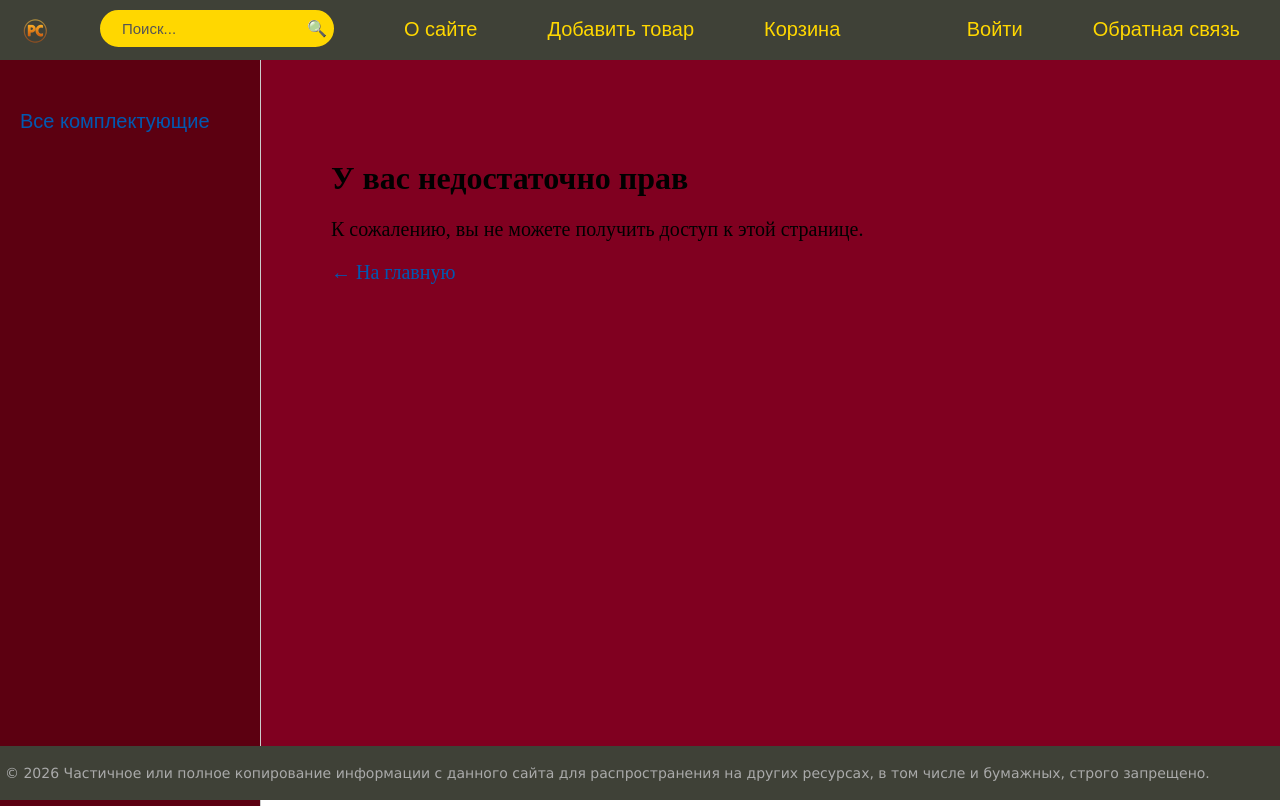
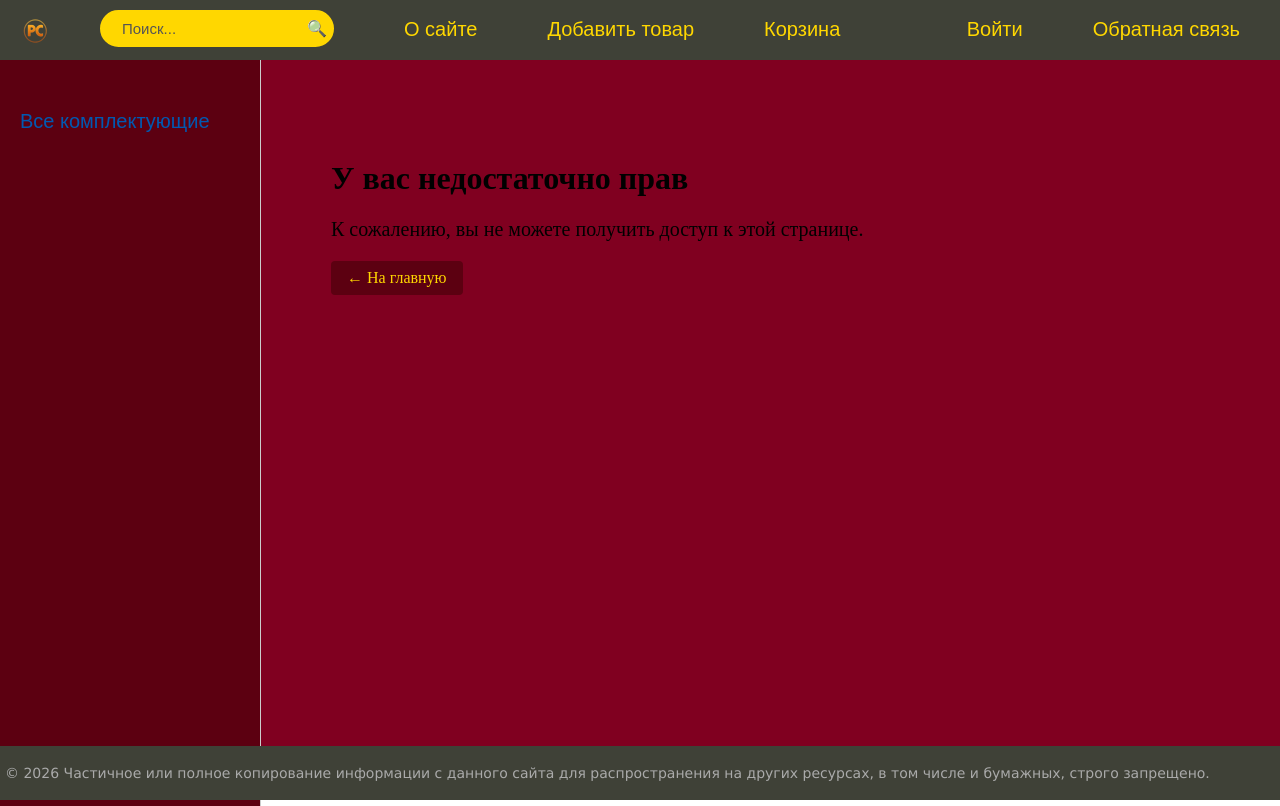
Before and after one commit to pieceandwork/ShopByKv, a Django app: page /additem/ in a window 1280 px wide. Run offline with Django 5.2, Linux system fonts and the light colour scheme; data that the repository does not hold is empty.

Commit message:
Change no_permission.html (Made button)

```diff
--- a/siteshop/shop/templates/shop/no_permission.html
+++ b/siteshop/shop/templates/shop/no_permission.html
@@ -3,5 +3,5 @@
 {% block content %}
 <h1>У вас недостаточно прав</h1>
 <p>К сожалению, вы не можете получить доступ к этой странице.</p>
-<p><a href="{% url 'home' %}">← На главную</a></p>
+<p><a href="{% url 'home' %}" class="btn">← На главную</a></p>
 {% endblock %}
```
